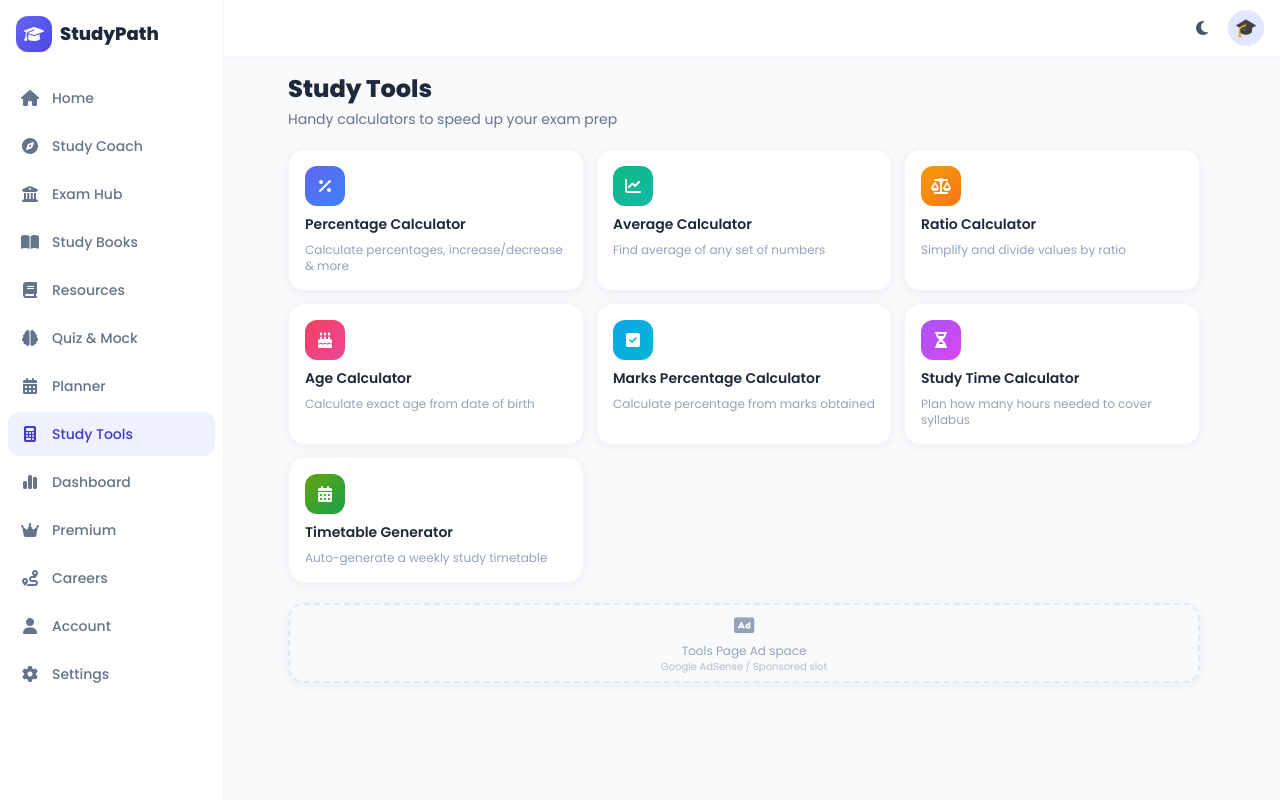
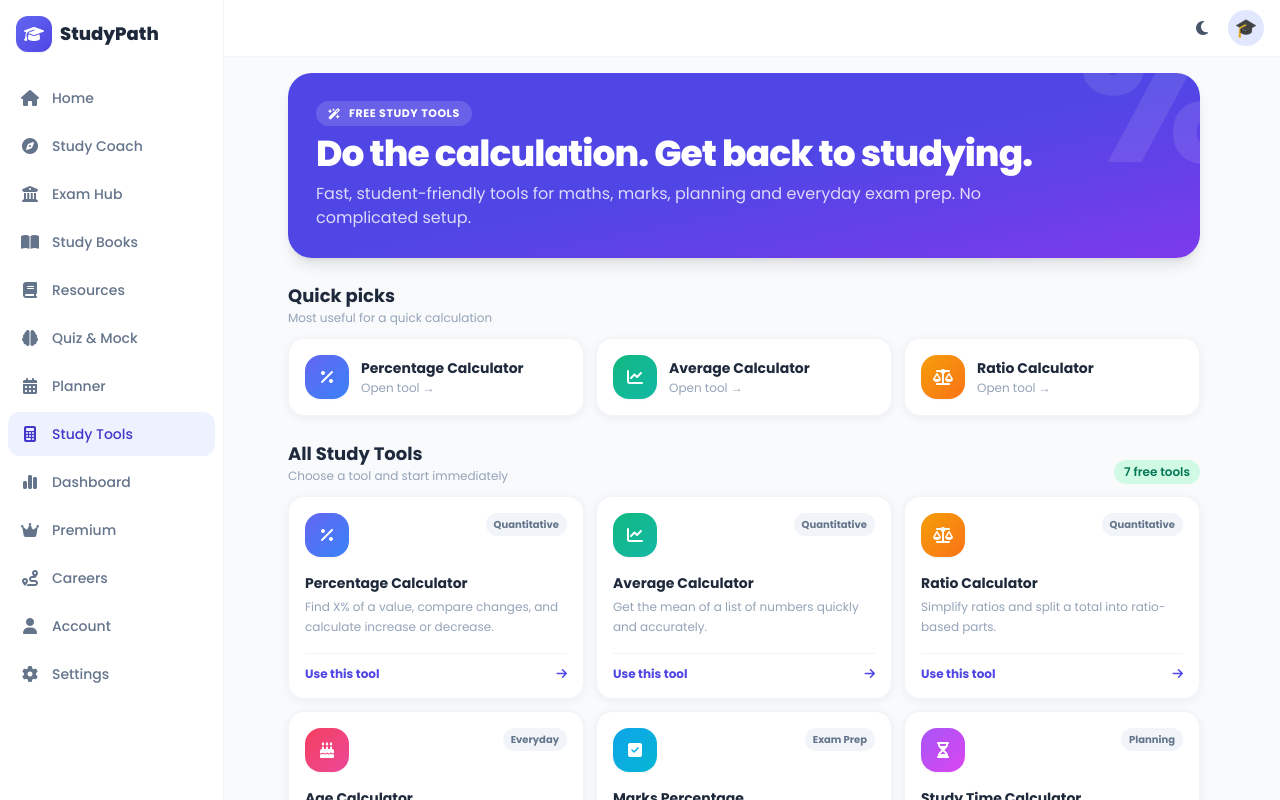
Before and after one commit to adityacricket/studypath, a React (Vite) app: page /studypath/tools in a window 1280 px wide. Shown: the top 800 px of the page. Built offline with nearby package versions, Linux system fonts and the light colour scheme; no server answers.

Commit message:
Polish Study Tools experience

```diff
--- a/src/pages/Tools.jsx
+++ b/src/pages/Tools.jsx
@@ -3,33 +3,96 @@ import { Link } from 'react-router-dom'
 import AdSlot from '../components/AdSlot.jsx'
 
 const tools = [
-  { id: 'percentage', name: 'Percentage Calculator', desc: 'Calculate percentages, increase/decrease & more', icon: 'fa-percent', color: 'from-indigo-500 to-blue-500' },
-  { id: 'average', name: 'Average Calculator', desc: 'Find average of any set of numbers', icon: 'fa-chart-line', color: 'from-emerald-500 to-teal-500' },
-  { id: 'ratio', name: 'Ratio Calculator', desc: 'Simplify and divide values by ratio', icon: 'fa-scale-balanced', color: 'from-amber-500 to-orange-500' },
-  { id: 'age', name: 'Age Calculator', desc: 'Calculate exact age from date of birth', icon: 'fa-cake-candles', color: 'from-rose-500 to-pink-500' },
-  { id: 'marks', name: 'Marks Percentage Calculator', desc: 'Calculate percentage from marks obtained', icon: 'fa-square-check', color: 'from-sky-500 to-cyan-500' },
-  { id: 'study-time', name: 'Study Time Calculator', desc: 'Plan how many hours needed to cover syllabus', icon: 'fa-hourglass-half', color: 'from-purple-500 to-fuchsia-500' },
-  { id: 'timetable', name: 'Timetable Generator', desc: 'Auto-generate a weekly study timetable', icon: 'fa-calendar-days', color: 'from-lime-600 to-green-600' },
+  { id: 'percentage', name: 'Percentage Calculator', desc: 'Find X% of a value, compare changes, and calculate increase or decrease.', icon: 'fa-percent', color: 'from-indigo-500 to-blue-500', tag: 'Quantitative' },
+  { id: 'average', name: 'Average Calculator', desc: 'Get the mean of a list of numbers quickly and accurately.', icon: 'fa-chart-line', color: 'from-emerald-500 to-teal-500', tag: 'Quantitative' },
+  { id: 'ratio', name: 'Ratio Calculator', desc: 'Simplify ratios and split a total into ratio-based parts.', icon: 'fa-scale-balanced', color: 'from-amber-500 to-orange-500', tag: 'Quantitative' },
+  { id: 'age', name: 'Age Calculator', desc: 'Calculate age from a date of birth for forms and exam applications.', icon: 'fa-cake-candles', color: 'from-rose-500 to-pink-500', tag: 'Everyday' },
+  { id: 'marks', name: 'Marks Percentage', desc: 'Turn marks obtained and maximum marks into your percentage.', icon: 'fa-square-check', color: 'from-sky-500 to-cyan-500', tag: 'Exam Prep' },
+  { id: 'study-time', name: 'Study Time Calculator', desc: 'Estimate the daily study time needed to finish your target syllabus.', icon: 'fa-hourglass-half', color: 'from-purple-500 to-fuchsia-500', tag: 'Planning' },
+  { id: 'timetable', name: 'Timetable Generator', desc: 'Create a weekly plan around your exam date, subjects, strengths and weak areas.', icon: 'fa-calendar-days', color: 'from-lime-600 to-green-600', tag: 'Planning' },
 ]
 
 export default function Tools() {
+  const popular = tools.slice(0, 3)
+
   return (
-    <div className="space-y-5">
+    <div className="space-y-6">
+      <section className="relative overflow-hidden rounded-3xl bg-gradient-to-br from-indigo-600 via-primary-600 to-violet-600 p-5 text-white shadow-lg md:p-7">
+        <div className="relative z-10 max-w-3xl">
+          <div className="mb-2 inline-flex items-center gap-2 rounded-full bg-white/15 px-3 py-1 text-[11px] font-bold uppercase tracking-wider">
+            <i className="fas fa-wand-magic-sparkles"></i> Free Study Tools
+          </div>
+          <h1 className="text-3xl font-extrabold tracking-tight md:text-4xl">Do the calculation. Get back to studying.</h1>
+          <p className="mt-2 max-w-2xl text-sm leading-6 text-white/80 md:text-base">
+            Fast, student-friendly tools for maths, marks, planning and everyday exam prep. No complicated setup.
+          </p>
+        </div>
+        <div className="pointer-events-none absolute -right-10 -top-16 text-[180px] font-black leading-none text-white/10">%</div>
+      </section>
+
+      <section>
+        <div className="mb-3 flex items-center justify-between">
           <div>
-        <h1 className="text-2xl font-extrabold mb-1">Study Tools</h1>
-        <p className="text-slate-500 dark:text-slate-400 text-sm">Handy calculators to speed up your exam prep</p>
+            <h2 className="section-title">Quick picks</h2>
+            <p className="text-xs text-slate-400">Most useful for a quick calculation</p>
+          </div>
+        </div>
+        <div className="grid gap-3 md:grid-cols-3">
+          {popular.map((tool) => (
+            <Link key={tool.id} to={`/tools/${tool.id}`} className="card card-hover flex items-center gap-3 p-4">
+              <div className={`flex h-11 w-11 shrink-0 items-center justify-center rounded-2xl bg-gradient-to-br ${tool.color} text-white shadow-sm`}>
+                <i className={`fas ${tool.icon}`}></i>
+              </div>
+              <div className="min-w-0">
+                <p className="text-sm font-bold">{tool.name}</p>
+                <p className="mt-0.5 text-xs text-slate-400">Open tool →</p>
+              </div>
+            </Link>
+          ))}
+        </div>
+      </section>
+
+      <section>
+        <div className="mb-3 flex items-end justify-between">
+          <div>
+            <h2 className="section-title">All Study Tools</h2>
+            <p className="text-xs text-slate-400">Choose a tool and start immediately</p>
+          </div>
+          <span className="badge bg-emerald-100 text-emerald-700 dark:bg-emerald-900/20 dark:text-emerald-300">{tools.length} free tools</span>
         </div>
 
-      <div className="grid grid-cols-2 md:grid-cols-3 gap-3">
+        <div className="grid gap-3 sm:grid-cols-2 md:grid-cols-3">
           {tools.map((tool) => (
-          <Link key={tool.id} to={`/tools/${tool.id}`} className="card card-hover p-4 flex flex-col gap-2">
-            <div className={`w-10 h-10 rounded-xl bg-gradient-to-br ${tool.color} flex items-center justify-center text-white`}>
+            <Link
+              key={tool.id}
+              to={`/tools/${tool.id}`}
+              className="card card-hover group flex h-full flex-col p-4 transition hover:-translate-y-0.5"
+            >
+              <div className="flex items-start justify-between gap-3">
+                <div className={`flex h-11 w-11 items-center justify-center rounded-2xl bg-gradient-to-br ${tool.color} text-white shadow-sm`}>
                   <i className={`fas ${tool.icon}`}></i>
                 </div>
-            <p className="font-semibold text-sm">{tool.name}</p>
-            <p className="text-xs text-slate-400 line-clamp-2">{tool.desc}</p>
+                <span className="rounded-full bg-slate-100 px-2 py-1 text-[10px] font-bold text-slate-500 dark:bg-slate-800 dark:text-slate-400">{tool.tag}</span>
+              </div>
+              <p className="mt-4 text-sm font-bold">{tool.name}</p>
+              <p className="mt-1 flex-1 text-xs leading-5 text-slate-400">{tool.desc}</p>
+              <div className="mt-4 flex items-center justify-between border-t border-slate-100 pt-3 text-xs font-bold text-primary-600 dark:border-slate-800 dark:text-primary-400">
+                <span>Use this tool</span>
+                <i className="fas fa-arrow-right transition group-hover:translate-x-1"></i>
+              </div>
             </Link>
           ))}
+        </div>
+      </section>
+
+      <div className="rounded-2xl border border-indigo-100 bg-indigo-50/70 p-4 dark:border-indigo-900/40 dark:bg-indigo-950/20">
+        <div className="flex items-start gap-3">
+          <span className="text-xl">💡</span>
+          <div>
+            <p className="text-sm font-bold">Small tip</p>
+            <p className="mt-1 text-xs leading-5 text-slate-500 dark:text-slate-400">Use the calculators for checking your work, then solve a few questions yourself. The goal is faster thinking, not just faster tapping.</p>
+          </div>
+        </div>
       </div>
 
       <AdSlot label="Tools Page Ad" />
```
Lines whose indentation alone changed are shown as unchanged.
